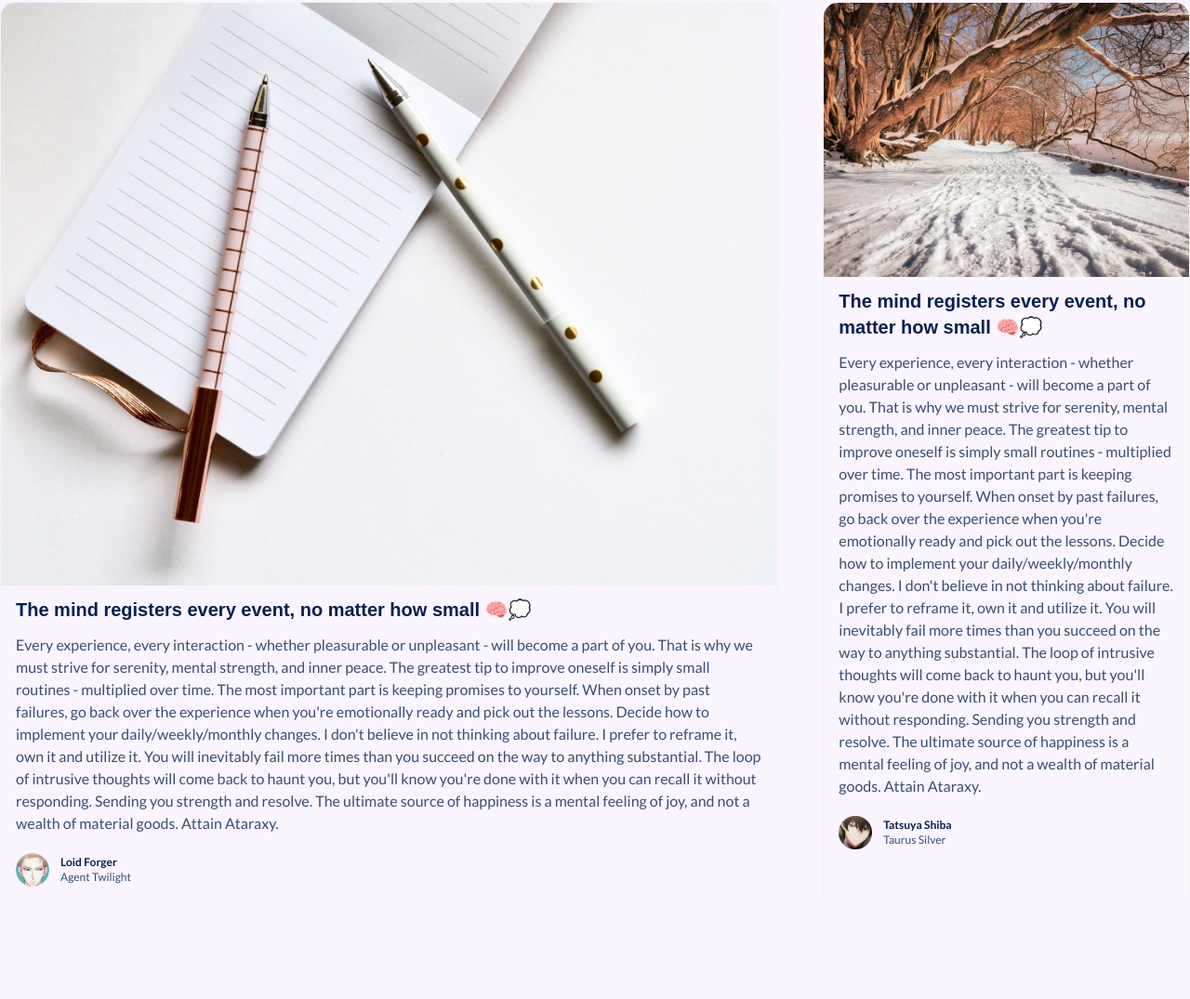
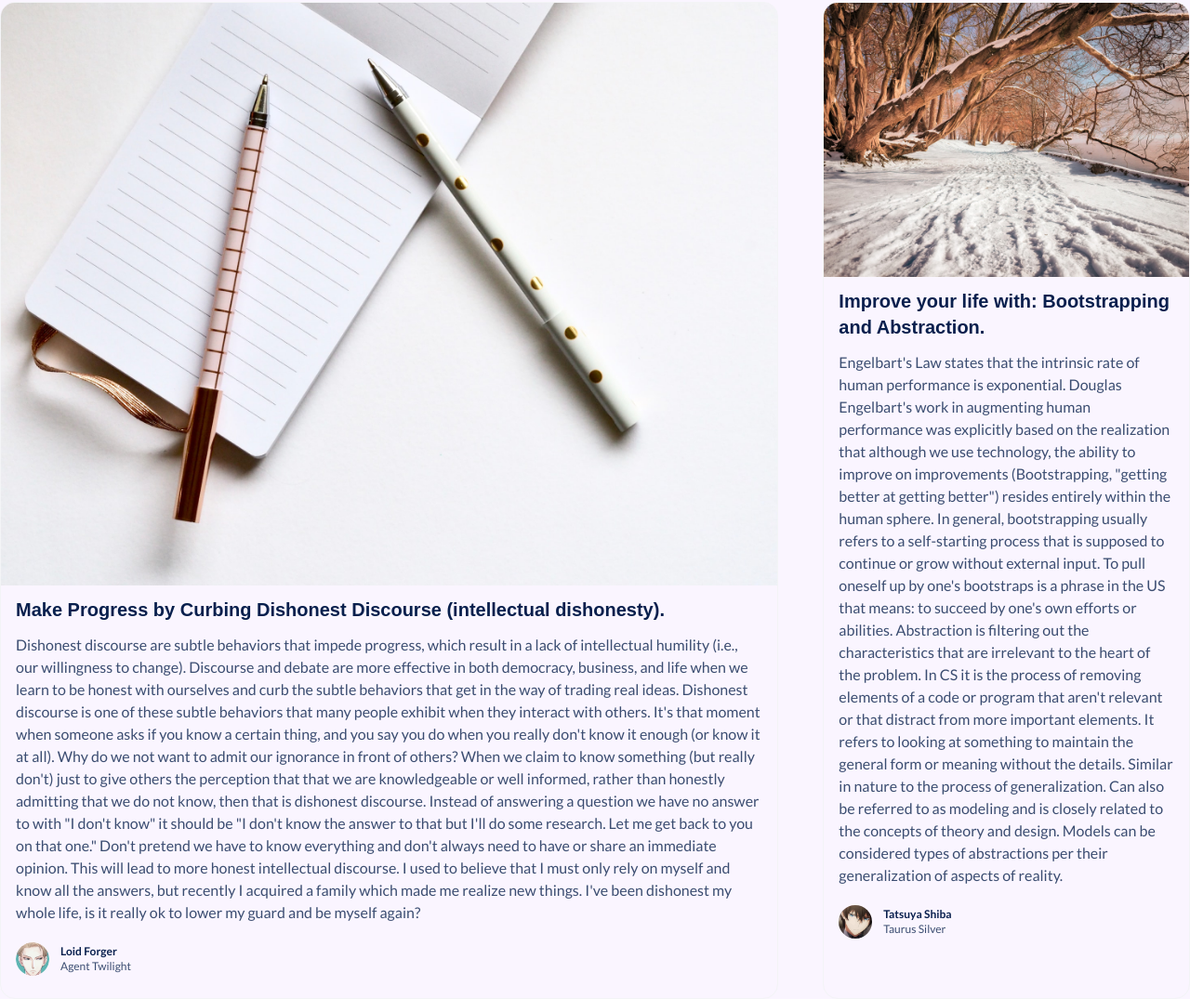
Before and after one commit to DragonSenses/blog-site, a website: page src/index.html in a window 1280 px wide. Shown: the part 1903-2978 px from the top of the page at 93% size. Before the commit the page ends 2882 px from the top, so only its background shows below. Drawn offline with Linux system fonts and the light colour scheme; a web font is replaced by a local one.

Commit message:
Create content for final row

```diff
--- a/src/index.html
+++ b/src/index.html
@@ -160,18 +160,24 @@
           <a href="#">
             <img src="../dist/img/img5.jpg" alt="2 pens and a notebook">
             <div class="px-4 pb-6">
-              <h2 class="post-title">The mind registers every event, no matter how small 🧠💭</h2>
-              <p class="text-gen pb-5">Every experience, every interaction - whether pleasurable or unpleasant - will become a part of you.
-                That is why we must strive for serenity, mental strength, and inner peace. The greatest tip to
-                improve oneself is simply small routines - multiplied over time. The most important part
-                is keeping promises to yourself. When onset by past failures, go back over the experience when
-                you're emotionally ready and pick out the lessons. Decide how to implement
-                your daily/weekly/monthly changes. I don't believe in not thinking about failure. I prefer to
-                reframe it, own it and utilize it. You will inevitably fail more times than you succeed on the
-                way to anything substantial. The loop of intrusive thoughts will come back to haunt you, but
-                you'll know you're done with it when you can recall it without responding. Sending you strength
-                and resolve. The ultimate source of happiness is a mental feeling of joy, and not a wealth of material goods.
-                Attain Ataraxy.
+              <h2 class="post-title">Make Progress by Curbing Dishonest Discourse (intellectual dishonesty).</h2>
+              <p class="text-gen pb-5">Dishonest discourse are subtle behaviors that impede progress, which result in a lack of intellectual
+                humility (i.e., our willingness to change). Discourse and debate are more effective in both democracy,
+                business, and life when we learn to be honest with ourselves and curb the subtle behaviors that get in
+                the way of trading real ideas.
+                Dishonest discourse is one of these subtle behaviors that many people exhibit when they interact with
+                others. It's that moment when someone asks if you know a certain thing, and you say you do when you
+                really don't know it enough (or know it at all). Why do we not want to admit our ignorance in front
+                of others? When we claim to know something (but
+                really don't) just to give others the perception that
+                that we are knowledgeable or well informed, rather than honestly admitting that we do not know,
+                then that is dishonest discourse.
+                Instead of answering a question we have no answer to with "I don't know" it should be "I don't know
+                the answer to that but I'll do some research. Let me get back to you on that one." Don't pretend we
+                have to know everything and don't always need to have or share an immediate opinion. This will lead
+                to more honest intellectual discourse. I used to believe that I must only rely on myself and know all
+                the answers, but recently I acquired a family which made me realize new things. I've been dishonest my
+                whole life, is it really ok to lower my guard and be myself again?
             </p>
               <div class="flex items-center">
                 <img src="../dist/img/loid-forger-circle.png" alt="Loid Forger" class="w-9 h-9 rounded-full">
@@ -187,18 +193,20 @@
           <a href="#">
             <img src="../dist/img/img6.jpg" alt="snow trail under a with no leaves">
             <div class="px-4 pb-6">
-              <h2 class="post-title">The mind registers every event, no matter how small 🧠💭</h2>
-              <p class="text-gen pb-5">Every experience, every interaction - whether pleasurable or unpleasant - will become a part of you.
-                That is why we must strive for serenity, mental strength, and inner peace. The greatest tip to
-                improve oneself is simply small routines - multiplied over time. The most important part
-                is keeping promises to yourself. When onset by past failures, go back over the experience when
-                you're emotionally ready and pick out the lessons. Decide how to implement
-                your daily/weekly/monthly changes. I don't believe in not thinking about failure. I prefer to
-                reframe it, own it and utilize it. You will inevitably fail more times than you succeed on the
-                way to anything substantial. The loop of intrusive thoughts will come back to haunt you, but
-                you'll know you're done with it when you can recall it without responding. Sending you strength
-                and resolve. The ultimate source of happiness is a mental feeling of joy, and not a wealth of material goods.
-                Attain Ataraxy.
+              <h2 class="post-title">Improve your life with: Bootstrapping and Abstraction.</h2>
+              <p class="text-gen pb-5">Engelbart's Law states that the intrinsic rate of human performance is exponential.
+                Douglas Engelbart's work in augmenting human performance was explicitly based on the
+                realization that although we use technology, the ability to improve on improvements
+                (Bootstrapping, "getting better at getting better") resides entirely within the human sphere.
+                In general, bootstrapping usually refers to a self-starting process that is supposed to
+                continue or grow without external input. To pull oneself up by one's bootstraps is a phrase
+                in the US that means: to succeed by one's own efforts or abilities. Abstraction is filtering
+                out the characteristics that are irrelevant to the heart of the problem. In CS it is the process
+                of removing elements of a code or program that aren't relevant or that distract from more
+                important elements. It refers to looking at something to maintain the general form or
+                meaning without the details.  Similar in nature to the process of generalization. Can also
+                be referred to as modeling and is closely related to the concepts of theory and design.
+                Models can be considered types of abstractions per their generalization of aspects of reality.
             </p>
               <div class="flex items-center">
                 <img src="../dist/img/shiba-tatsuya-mad.jpg" alt="Tatsuya Shiba" class="w-9 h-9 rounded-full">
```
Also changed, not shown: src/blogPosts.txt (+40 -0 lines).
